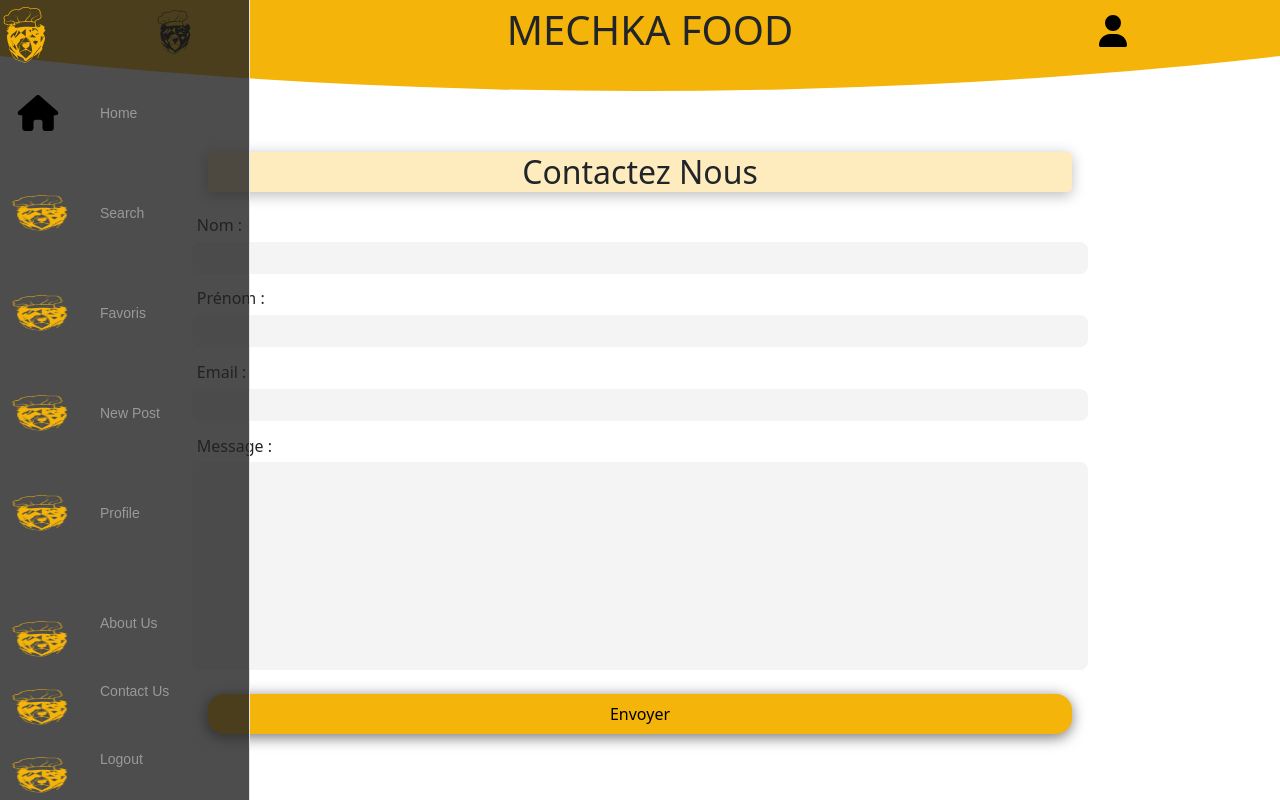
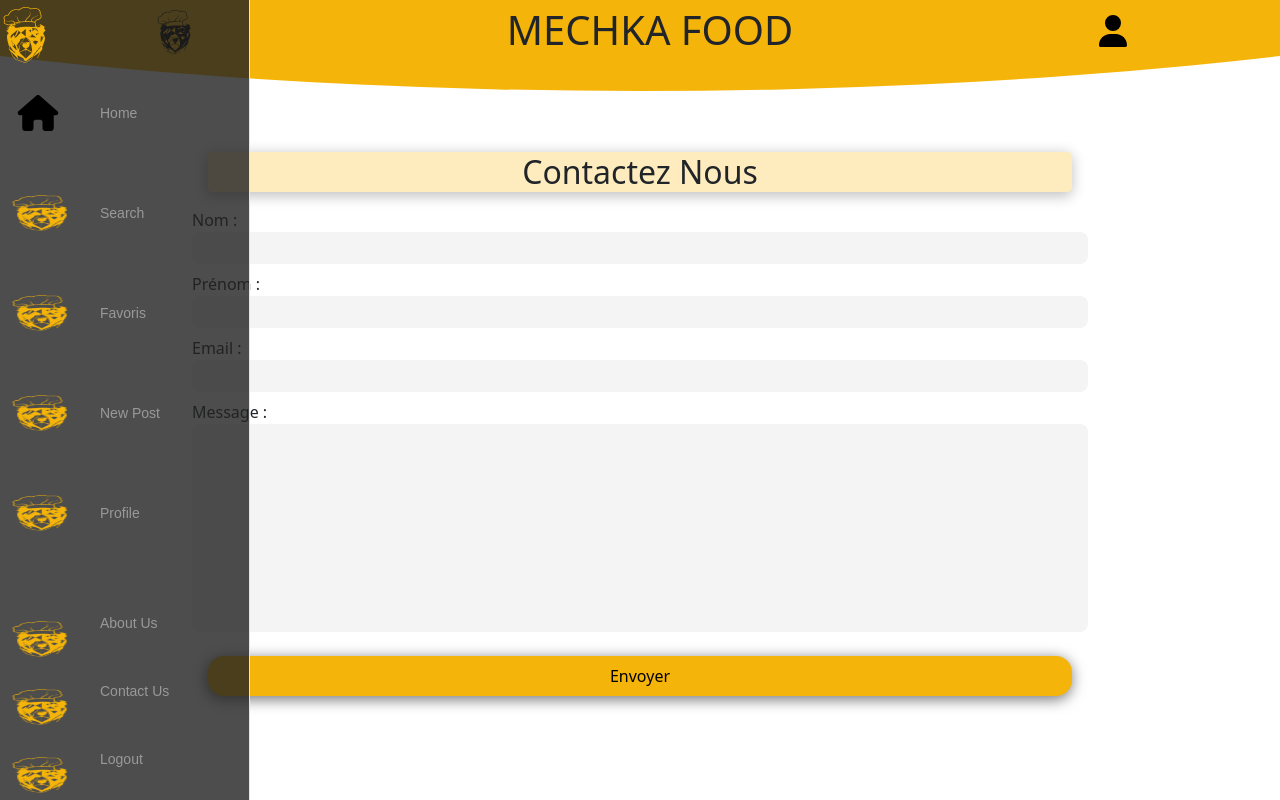
Before and after one commit to WildCodeSchool/Lyon-JS-09-23-P3-mechka-food, a React (Vite) app in the folder frontend/: page /contact in a window 1280 px wide. Built offline with nearby package versions, Linux system fonts and the light colour scheme.

Commit message:
P changed to label

```diff
--- a/frontend/src/components/Contact/Contact.jsx
+++ b/frontend/src/components/Contact/Contact.jsx
@@ -13,24 +13,40 @@ export default function Contact() {
               <h2 className={styles.inscriptionTitle}>Contactez Nous</h2>
             </div>
             <label>
-              <p>Nom :</p>
-              <input className={styles.inputContact} type="text" name="text" />
-            </label>
-            <label>
-              <p>Prénom :</p>
+              <label htmlFor="Nom">Nom :</label>
               <input
                 className={styles.inputContact}
-                type="password"
-                name="password"
+                type="text"
+                name="text"
+                id="Nom"
               />
             </label>
             <label>
-              <p>Email :</p>
-              <input className={styles.inputContact} type="mail" name="email" />
+              <label htmlFor="Prénom">Prénom :</label>
+              <input
+                className={styles.inputContact}
+                type="text"
+                name="text"
+                id="Prénom"
+              />
             </label>
             <label>
-              <p>Message :</p>
-              <input className={styles.Message} type="Message" name="message" />
+              <label htmlFor="Email">Email :</label>
+              <input
+                className={styles.inputContact}
+                type="mail"
+                name="email"
+                id="Email"
+              />
+            </label>
+            <label>
+              <label htmlFor="Message">Message :</label>
+              <input
+                className={styles.Message}
+                type="Message"
+                name="message"
+                id="Message"
+              />
             </label>
 
             <button className={styles.subscribeButton} type="button">
```
